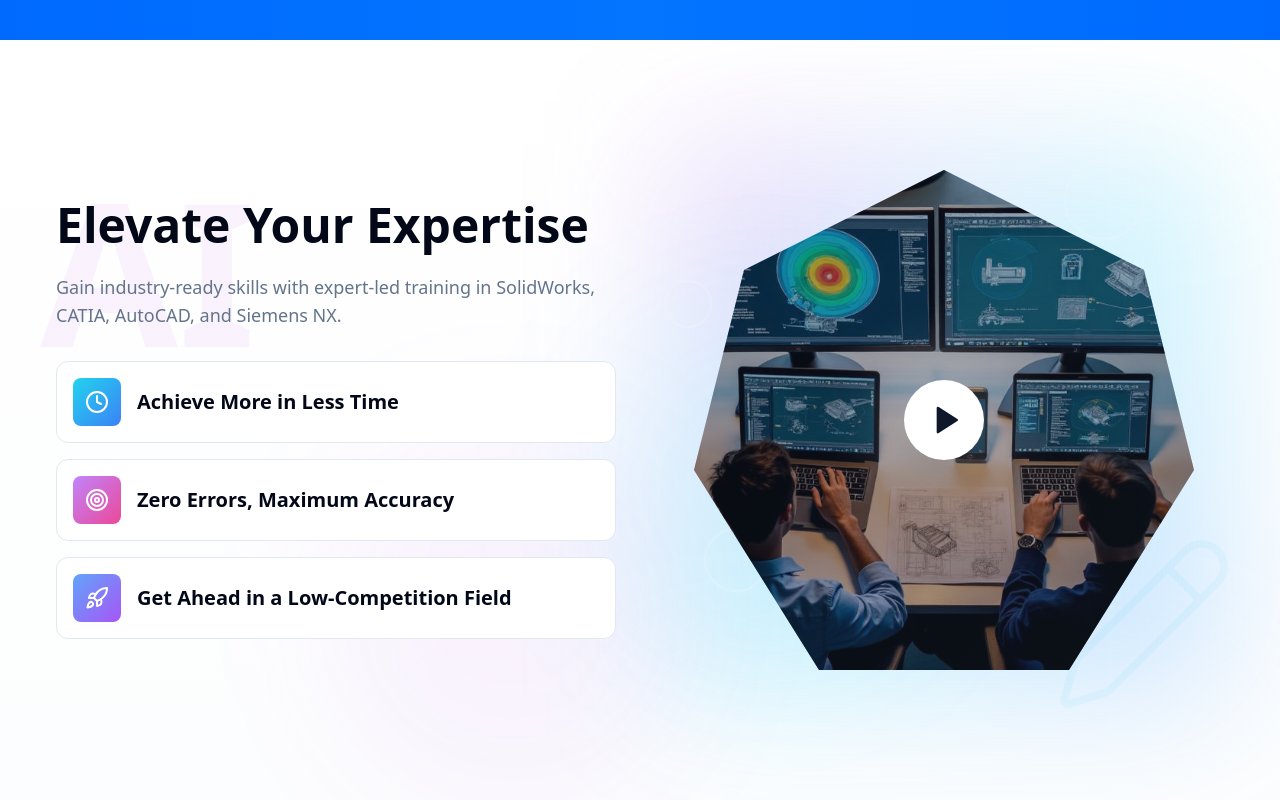
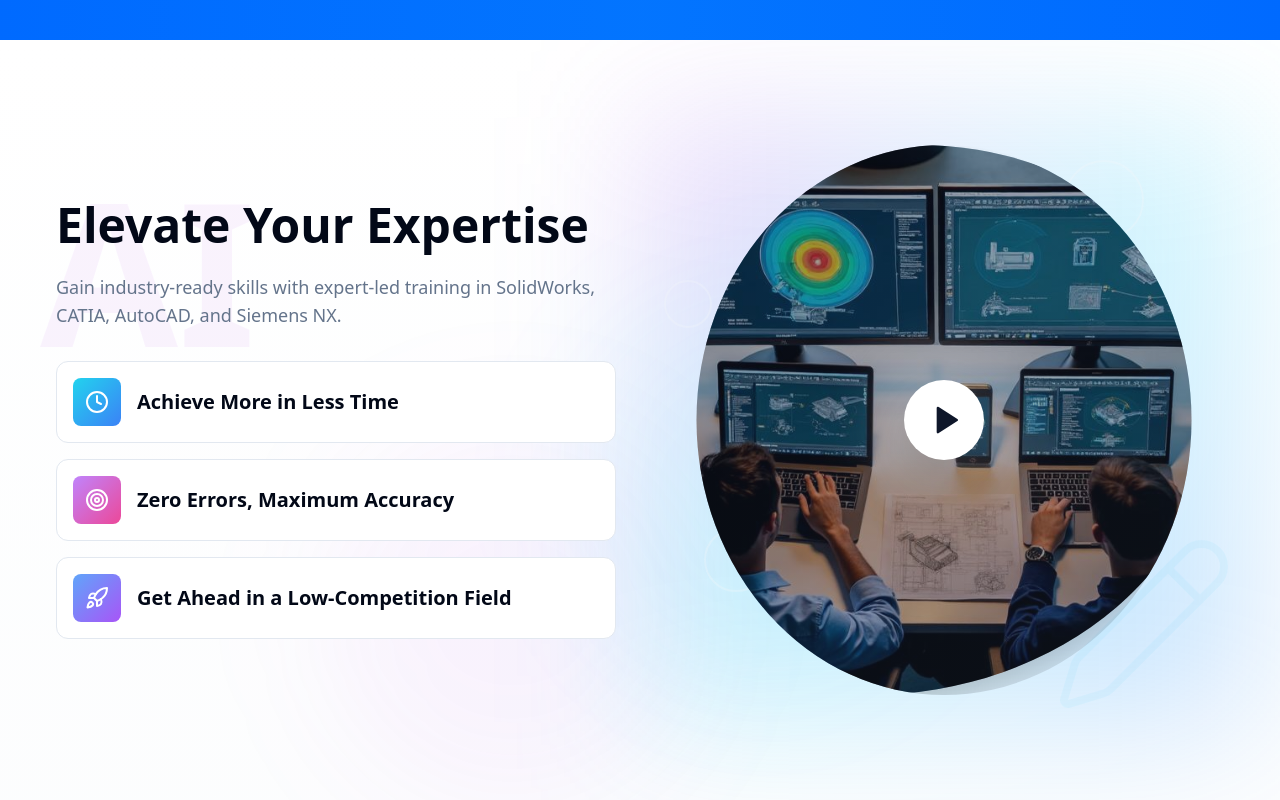
Before and after one commit to suhithajaiyanth-art/Apixpert, a React (Vite) app: page / in a window 1280 px wide. Shown: the part 928-1728 px from the top of the page. Built offline with nearby package versions, Linux system fonts and the light colour scheme; the HTML template or start-up script is replaced by a standard one.

Commit message:
Refine video section shape

```diff
--- a/src/components/ExpertiseSection.tsx
+++ b/src/components/ExpertiseSection.tsx
@@ -77,12 +77,13 @@ const ExpertiseSection = () => {
             <div className="absolute top-40 left-0 w-12 h-12 border-2 border-muted rounded-full opacity-30" />
 
             {/* Video Container with Blob Shape */}
-            <div className="relative w-full max-w-[500px]">
+            <div className="relative w-full max-w-[550px]">
               <div
                 className="relative overflow-hidden shadow-2xl"
                 style={{
-                  clipPath: "polygon(50% 0%, 90% 20%, 100% 60%, 75% 100%, 25% 100%, 0% 60%, 10% 20%)",
-                  aspectRatio: "1/1"
+                  clipPath: "ellipse(45% 50% at 50% 50%)",
+                  aspectRatio: "1/1",
+                  borderRadius: "40% 60% 70% 30% / 40% 50% 60% 50%"
                 }}
               >
                 {/* Video Background */}
```
